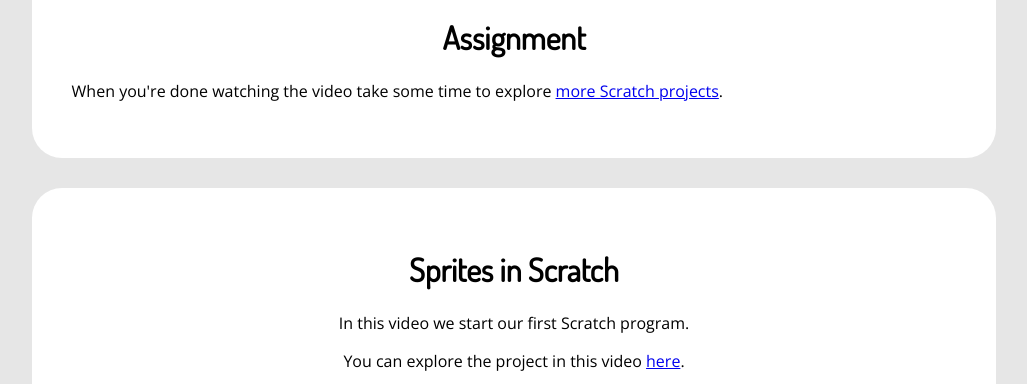
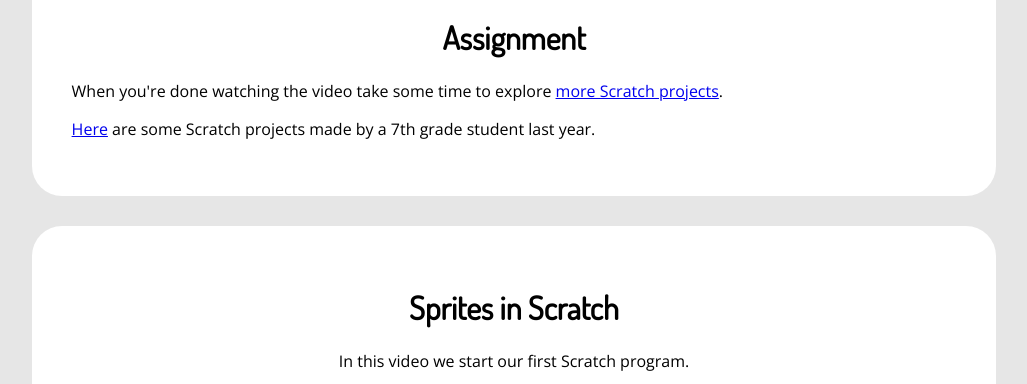
Before and after one commit to slibkind/slibkind.github.io, a Jekyll site: the page grade-6/index.html, which Jekyll copies as it is, in a window 1280 px wide and 900 px high, scrolled down 572 px, cut to the strip 142-526 px from the top of the window. Shown: the whole strip, without its empty margins (126-1153 px from the left). Built offline with Jekyll 4.4.1, drawn with Linux system fonts in a browser that asks for light colours.

Commit message:
Update index.html

```diff
--- a/grade-6/index.html
+++ b/grade-6/index.html
@@ -34,6 +34,8 @@
 
             <p> When you're done watching the video take some time to explore
             <a href="https://scratch.mit.edu/users/Scratchteam/projects/"> more Scratch projects</a>.</p>
+            <p><a href="https://scratch.mit.edu/users/DeathWarrior13/projects/"> Here</a> are some Scratch projects made
+            by a 7th grade student last year.</p>
 
 
             </div>
```
